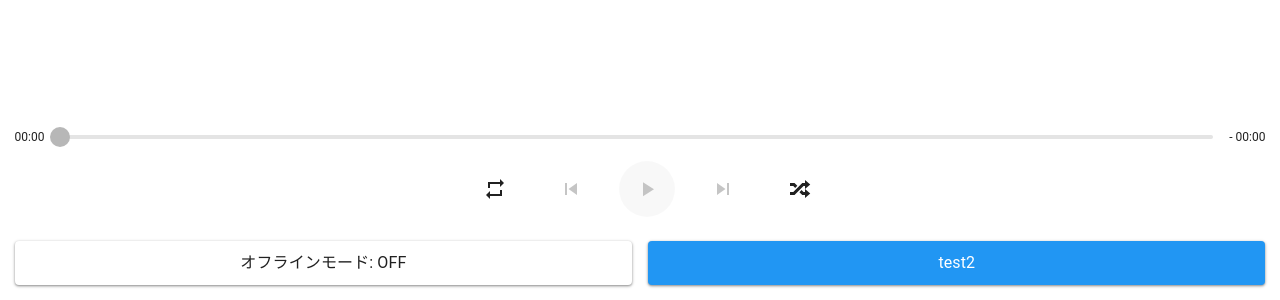
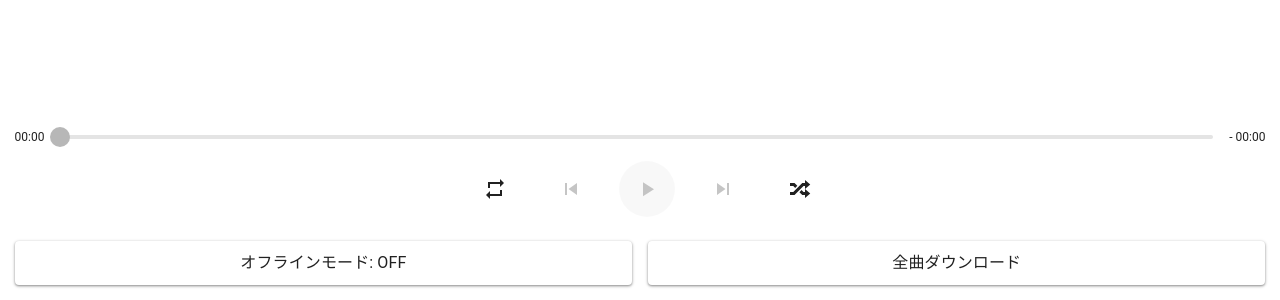
Before and after one commit to Flupinochan/StreamingMusic, a Vue app in the folder frontend/: page / in a window 1280 px wide. Shown: the part 500-800 px from the top of the page. Built offline with nearby package versions, Linux system fonts and the light colour scheme; no server answers.

Commit message:
全曲ダウンロード機能を追加

```diff
--- a/frontend/src/App.vue
+++ b/frontend/src/App.vue
@@ -1,20 +1,12 @@
 <template>
   <v-app>
-    <v-defaults-provider>
-      <v-snackbar
-        v-model="snackbar"
-        :timeout="-1"
-        location="top"
-        variant="tonal"
-        color="on-surface"
-      >
+    <v-snackbar v-model="snackbar" :timeout="-1" location="top" variant="tonal" color="on-surface">
       新しいバージョンに更新しますか?
       <template #actions>
         <v-btn variant="tonal" color="primary" @click="onUpdate" class="me-2">更新</v-btn>
         <v-btn variant="tonal" color="error" @click="onClose">キャンセル</v-btn>
       </template>
     </v-snackbar>
-    </v-defaults-provider>
 
     <!-- vhではなくスマホのURLバーを考慮したdvhを利用する -->
     <keep-alive include="Home,Detail">
--- a/frontend/src/presentation/stores/useMusicPlayerStore.ts
+++ b/frontend/src/presentation/stores/useMusicPlayerStore.ts
@@ -22,6 +22,10 @@ export interface PlayerState {
   status: PlayerStatus
   repeatMode: RepeatMode
   shuffleEnabled: boolean
+}
+
+interface DownloadStatus {
+  status: 'idle' | 'downloading' | 'completed'
 }
 
 /**
@@ -386,9 +390,53 @@ export const useMusicPlayerStore = defineStore('musicPlayer', () => {
       : undefined
   }
 
+  // 全曲fetchする処理
+  const totalDownloadCount = ref(0)
+  const completedDownloadCount = ref(0)
+  const downloadStatus = ref<DownloadStatus>({ status: 'idle' })
+  const downloadAllTracks = async (): Promise<void> => {
+    downloadStatus.value = { status: 'downloading' }
+    const urls: string[] = []
+
+    totalDownloadCount.value = 0
+    completedDownloadCount.value = 0
+
+    for (const track of tracks.value) {
+      try {
+        const manifestUrl = new URL(track.manifestPath, getOwnUrl()).toString()
+        const manifestResponse = await fetch(manifestUrl)
+        if (!manifestResponse.ok) continue
+
+        const manifestText = await manifestResponse.text()
+
+        const lines = manifestText
+          .split('\n')
+          .map((line) => line.trim())
+          .filter((line) => line !== '' && !line.startsWith('#'))
+
+        urls.push(...lines.map((line) => new URL(line, manifestUrl).toString()))
+      } catch {
+        continue
+      }
+    }
+
+    totalDownloadCount.value = urls.length
+    // 100件ずつfetch
+    for (let i = 0; i < urls.length; i += 100) {
+      const chunk = urls.slice(i, i + 100)
+      const results = await Promise.allSettled(chunk.map((url) => fetch(url)))
+      completedDownloadCount.value += results.length
+    }
+    downloadStatus.value = { status: 'completed' }
+  }
+
   return {
     playerState,
     tracks,
+    totalDownloadCount,
+    completedDownloadCount,
+    downloadStatus,
+    downloadAllTracks,
     setTracks,
     selectTrack,
     play,
--- a/frontend/src/presentation/view/components/MusicPlayerFooter.vue
+++ b/frontend/src/presentation/view/components/MusicPlayerFooter.vue
@@ -153,8 +153,8 @@
             :aria-label="
               musicStore.isOfflineMode ? 'オフラインモードを無効' : 'オフラインモードを有効'
             "
+            :disabled="musicPlayerStore.downloadStatus.status === 'downloading'"
             :color="musicStore.isOfflineMode ? 'primary' : 'on-surface'"
-            variant="elevated"
             block
             @click="musicStore.toggleOfflineMode()"
           >
@@ -162,7 +162,30 @@
           </v-btn>
         </v-col>
         <v-col>
-          <v-btn :size="btnSize" block> test2 </v-btn>
+          <v-btn
+            :size="btnSize"
+            aria-label="全曲ダウンロード"
+            :disabled="
+              musicPlayerStore.downloadStatus.status === 'downloading' || musicStore.isOfflineMode
+            "
+            :color="
+              musicPlayerStore.downloadStatus.status === 'idle'
+                ? 'on-surface'
+                : musicPlayerStore.downloadStatus.status === 'downloading'
+                  ? 'primary'
+                  : 'success'
+            "
+            block
+            @click="handleDownload"
+          >
+            {{
+              musicPlayerStore.downloadStatus.status === 'idle'
+                ? '全曲ダウンロード'
+                : musicPlayerStore.downloadStatus.status === 'downloading'
+                  ? `ダウンロード中... (${musicPlayerStore.completedDownloadCount} / ${musicPlayerStore.totalDownloadCount})`
+                  : `ダウンロード完了 (${musicPlayerStore.completedDownloadCount} / ${musicPlayerStore.totalDownloadCount})`
+            }}</v-btn
+          >
         </v-col>
       </v-row>
     </div>
@@ -175,13 +198,14 @@ import { useMusicPlayerStore } from '@/presentation/stores/useMusicPlayerStore'
 import { useMusicStore } from '@/presentation/stores/useMusicStore'
 import { getOwnUrl } from '@/presentation/utils/domain'
 import type { MusicMetadataDto } from '@/use_cases/musicMetadataDto'
-import { computed, onMounted, watch } from 'vue'
+import { computed, onMounted, ref, watch } from 'vue'
 import { useRouter } from 'vue-router'
 
 const { btnSize } = useResponsiveButton()
 const musicPlayerStore = useMusicPlayerStore()
 const musicStore = useMusicStore()
 const router = useRouter()
+const snackbar = ref(false)
 
 const sliderSeconds = computed<number>({
   get: () => musicPlayerStore.playerState.positionSeconds,
@@ -189,6 +213,11 @@ const sliderSeconds = computed<number>({
     musicPlayerStore.seek(v)
   },
 })
+
+const handleDownload = async (): Promise<void> => {
+  await musicPlayerStore.downloadAllTracks()
+  snackbar.value = true
+}
 
 onMounted(() => {
   requestIdleCallback(() => {
```
Lines whose indentation alone changed are shown as unchanged.
